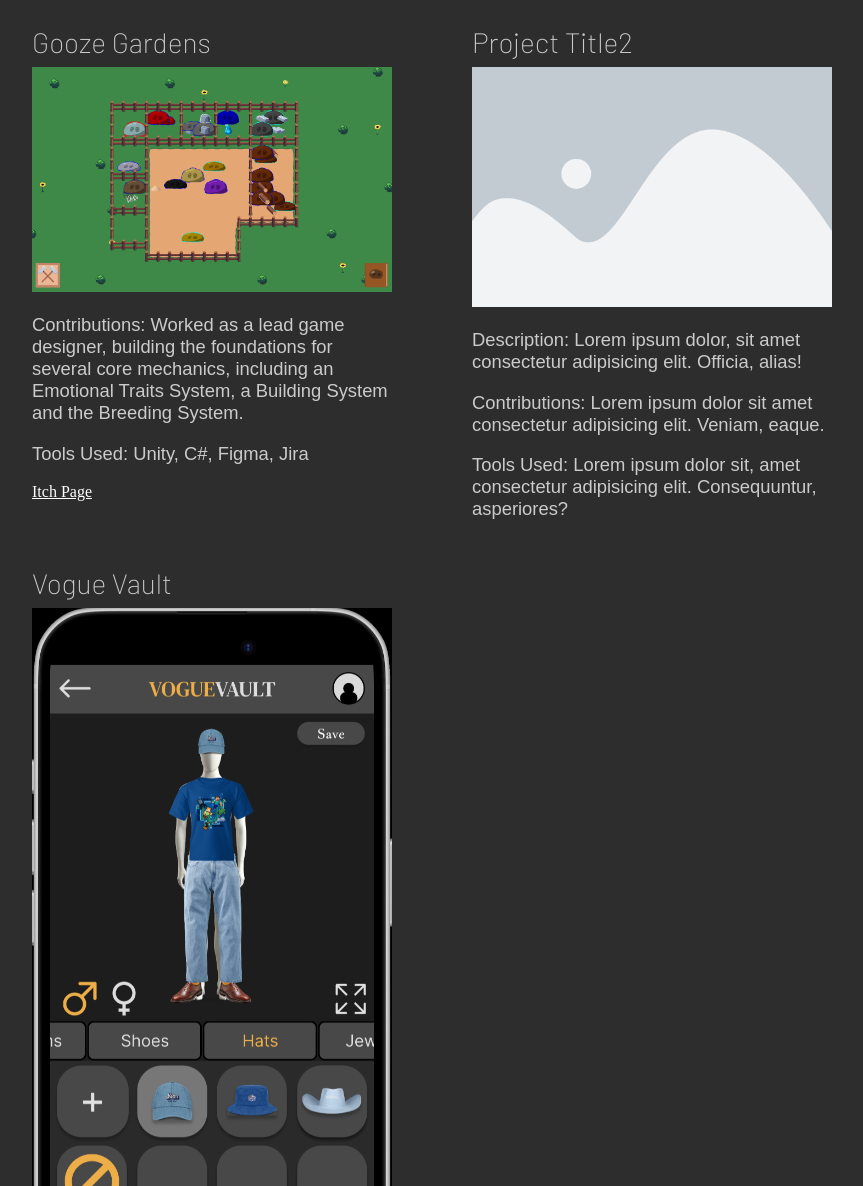
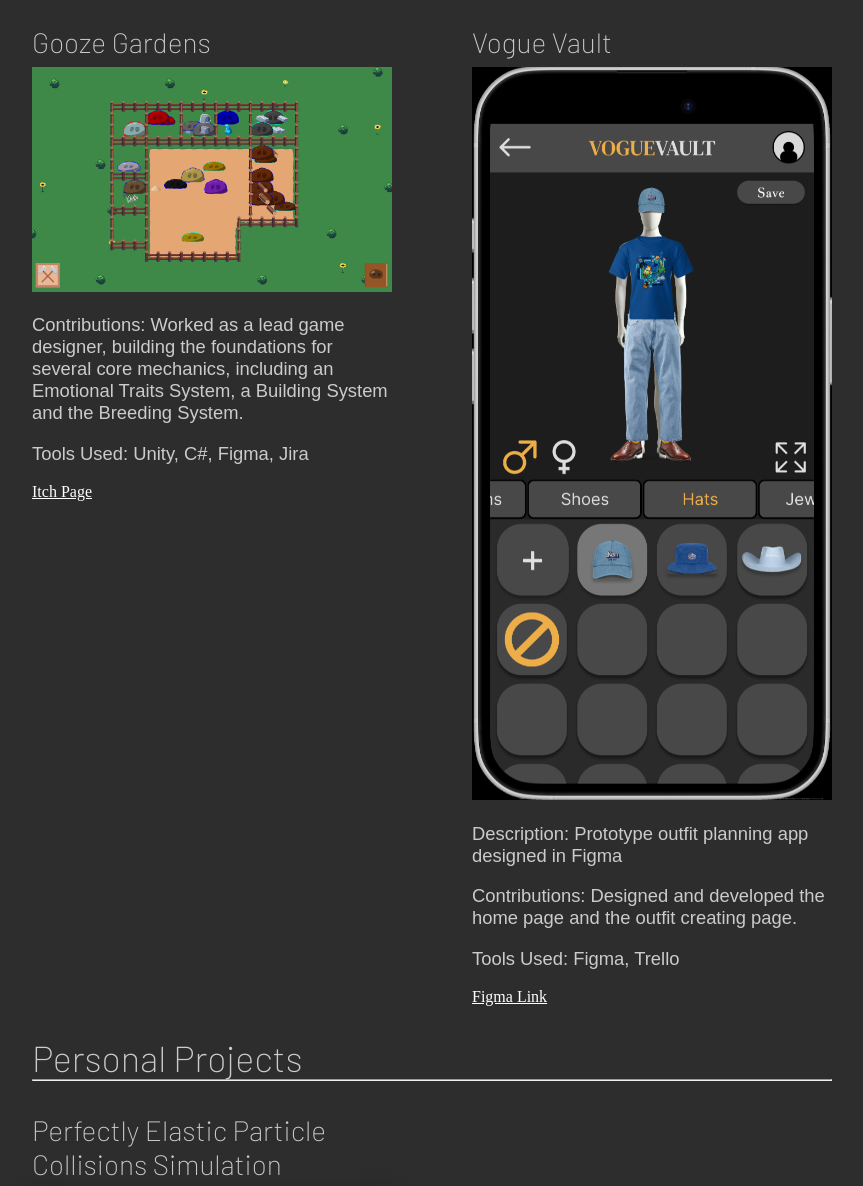
Before and after one commit to JesseMaty/JesseMaty.github.io, a plain HTML site: page index.html in a window 1280 px wide. Shown: the part 432-1618 px from the top of the page, without its empty margins (208-1071 px from the left). Drawn offline with Linux system fonts and the light colour scheme.

Commit message:
Update index.html

```diff
--- a/index.html
+++ b/index.html
@@ -65,15 +65,6 @@
                 </div>
 
                 <div class="project_description">
-                    <h3>Project Title2</h3>
-                    <img src="images/placeholder image.png" alt="">
-                    <p>Description: Lorem ipsum dolor, sit amet consectetur adipisicing elit. Officia, alias!</p>
-                    <p>Contributions: Lorem ipsum dolor sit amet consectetur adipisicing elit. Veniam, eaque.</p>
-                    <p>Tools Used: Lorem ipsum dolor sit, amet consectetur adipisicing elit. Consequuntur, asperiores?
-                    </p>
-                </div>
-
-                <div class="project_description">
                     <h3>Vogue Vault</h3>
                     <a href="academic-projects/vogue_vault/vogue_vault.html">
                         <img src="academic-projects/vogue_vault/images/create_screen_example.png"
```
